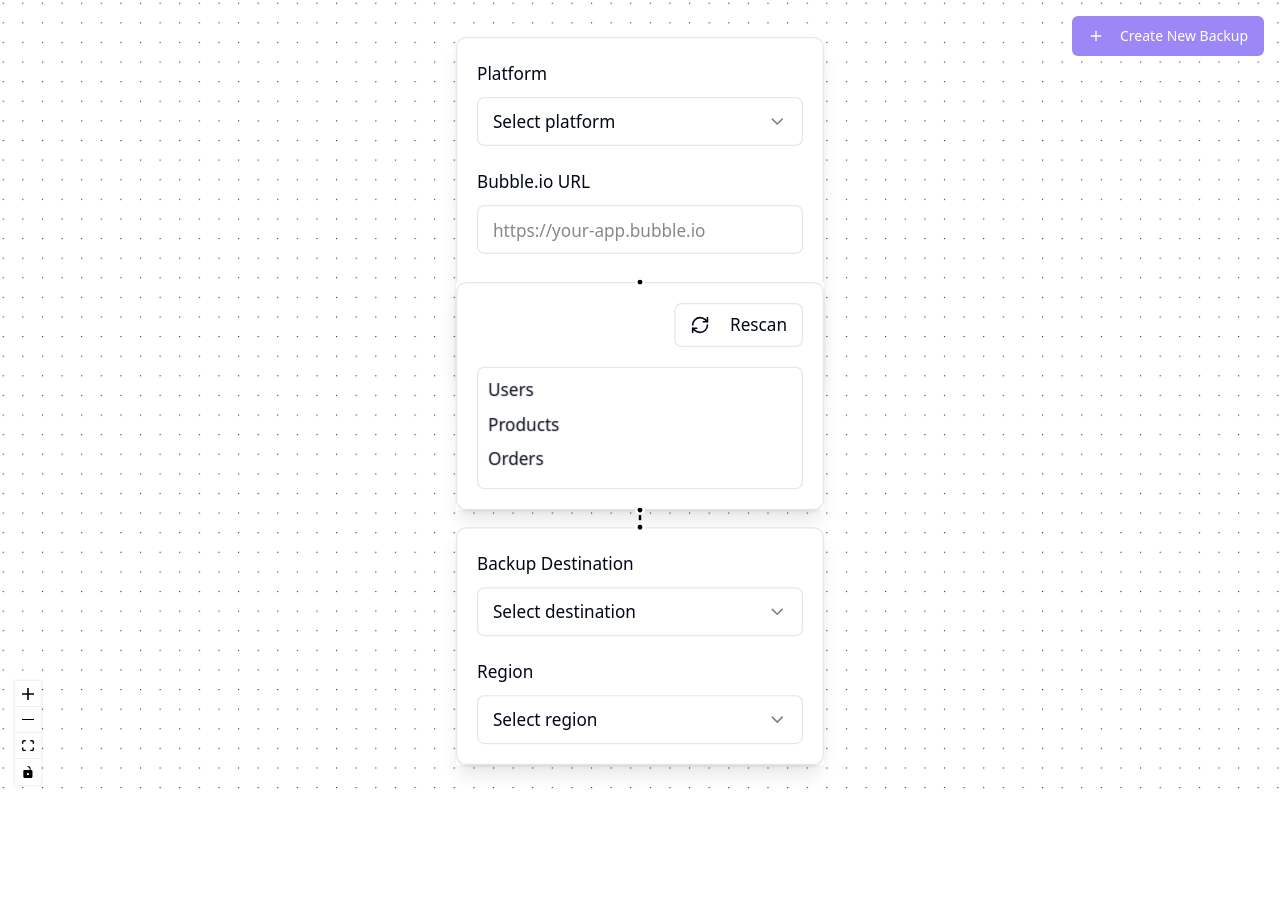
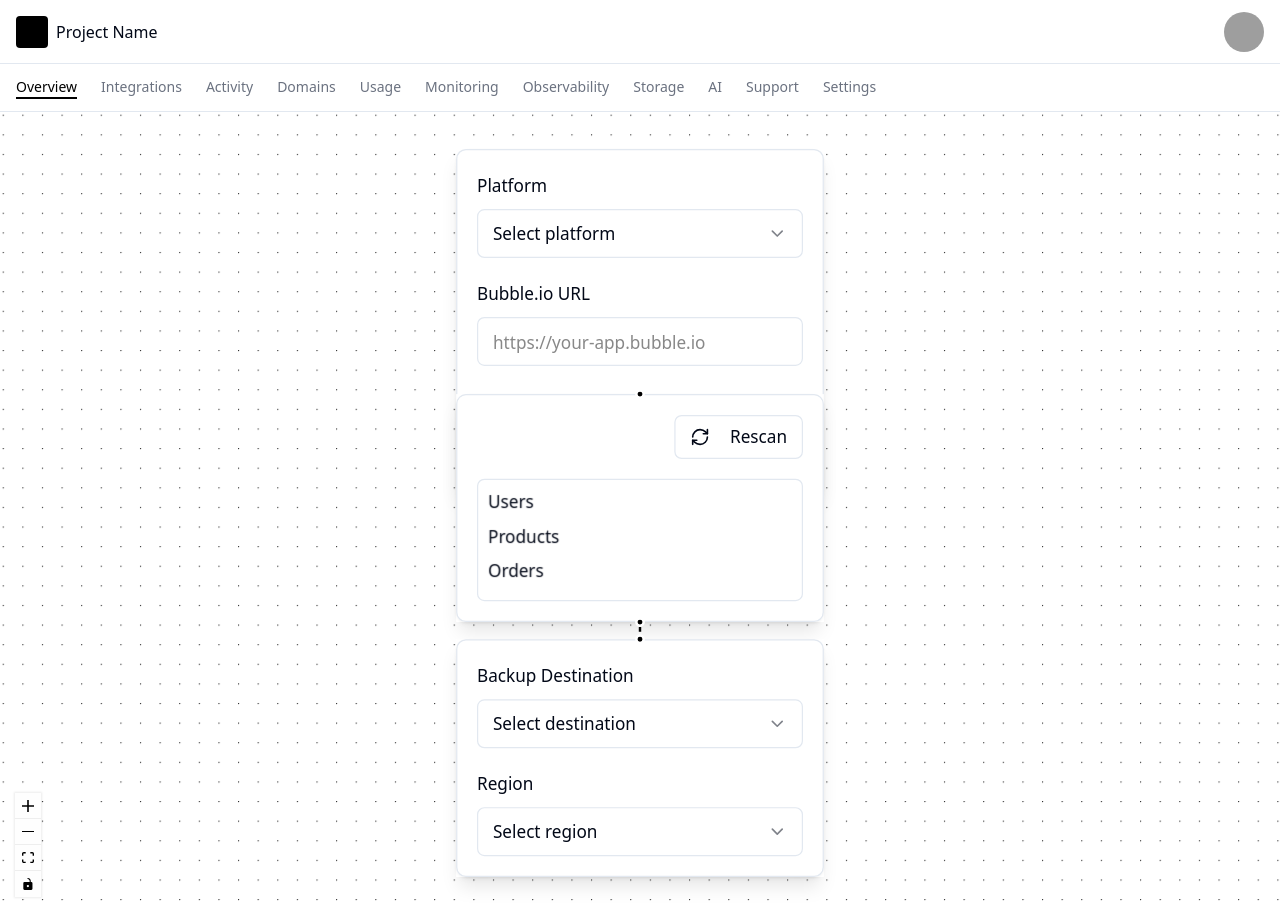
Before and after one commit to mannymarciano/backup-builder-buddy, a React (Vite) app: page / in a window 1280 px wide. Before the commit the page ends 800 px from the top, so only its background shows below. Built offline with nearby package versions, Linux system fonts and the light colour scheme; grey boxes are pictures that could not be loaded.

Commit message:
Remove button and add top bar
Removed the "create new backup" button. Added a top bar with a logo on the left side and a user profile image on the right side. Introduced a navigation section below the top bar as per the design specifications.
[skip gpt_engineer]

```diff
--- a/src/pages/Index.tsx
+++ b/src/pages/Index.tsx
@@ -1,6 +1,4 @@
 import React, { useCallback } from 'react';
-import { Button } from "@/components/ui/button";
-import { Plus } from "lucide-react";
 import {
   ReactFlow,
   Controls,
@@ -10,6 +8,7 @@ import {
   addEdge,
 } from '@xyflow/react';
 import '@xyflow/react/dist/style.css';
+import { Avatar, AvatarFallback, AvatarImage } from "@/components/ui/avatar";
 
 import SourceNode from "@/components/nodes/SourceNode";
 import ScannerNode from "@/components/nodes/ScannerNode";
@@ -47,6 +46,20 @@ const initialEdges = [
   { id: 'e2-3', source: 'scanner-1', target: 'destination-1', animated: true },
 ];
 
+const navigationItems = [
+  'Overview',
+  'Integrations',
+  'Activity',
+  'Domains',
+  'Usage',
+  'Monitoring',
+  'Observability',
+  'Storage',
+  'AI',
+  'Support',
+  'Settings'
+];
+
 const Index = () => {
   const [nodes, setNodes, onNodesChange] = useNodesState(initialNodes);
   const [edges, setEdges, onEdgesChange] = useEdgesState(initialEdges);
@@ -58,11 +71,35 @@ const Index = () => {
 
   return (
     <div className="w-full h-screen bg-background">
-      <div className="fixed top-4 right-4 z-10">
-        <Button variant="default">
-          <Plus className="h-4 w-4 mr-2" />
-          Create New Backup
-        </Button>
+      {/* Top Bar */}
+      <div className="w-full h-16 border-b flex items-center justify-between px-4">
+        <div className="flex items-center space-x-2">
+          <div className="w-8 h-8 bg-black rounded-sm"></div>
+          <span className="font-medium">Project Name</span>
+        </div>
+        <Avatar>
+          <AvatarImage src="https://github.com/shadcn.png" />
+          <AvatarFallback>CN</AvatarFallback>
+        </Avatar>
+      </div>
+
+      {/* Navigation Bar */}
+      <div className="w-full h-12 border-b flex items-center px-4">
+        <nav className="flex space-x-6">
+          {navigationItems.map((item) => (
+            <a
+              key={item}
+              href="#"
+              className={`text-sm ${
+                item === 'Overview'
+                  ? 'text-black border-b-2 border-black'
+                  : 'text-gray-500 hover:text-black'
+              }`}
+            >
+              {item}
+            </a>
+          ))}
+        </nav>
       </div>
 
       <ReactFlow
```
